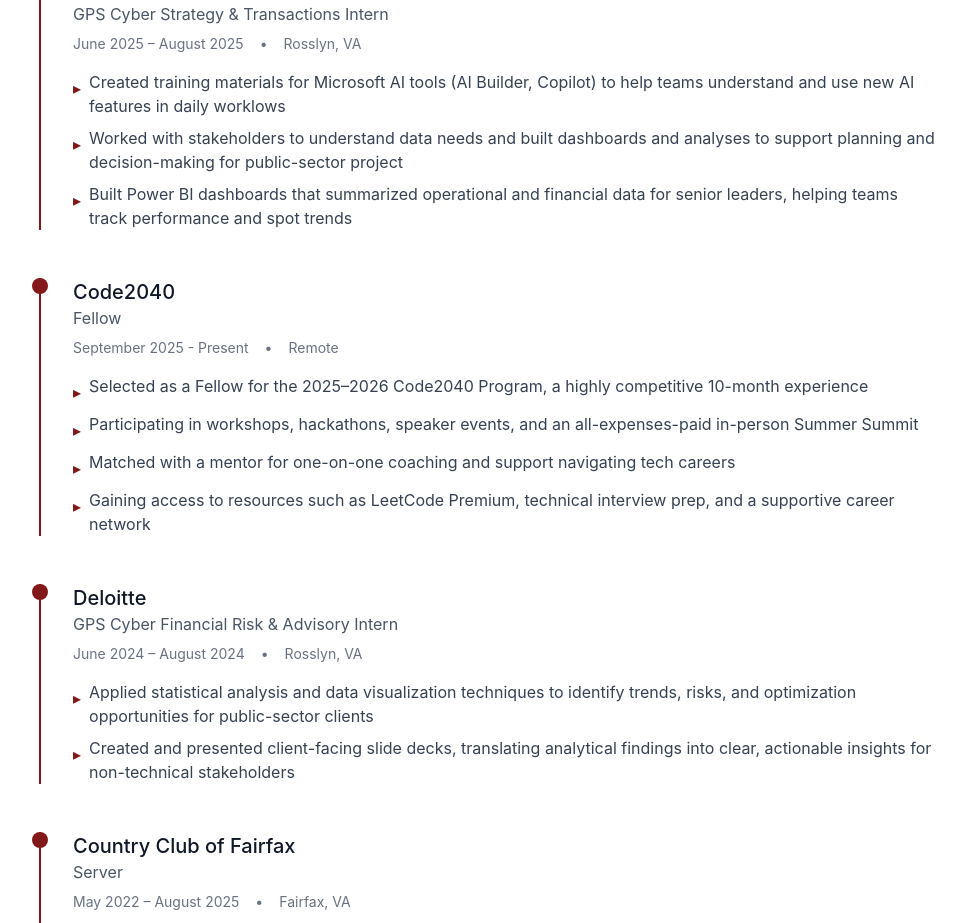
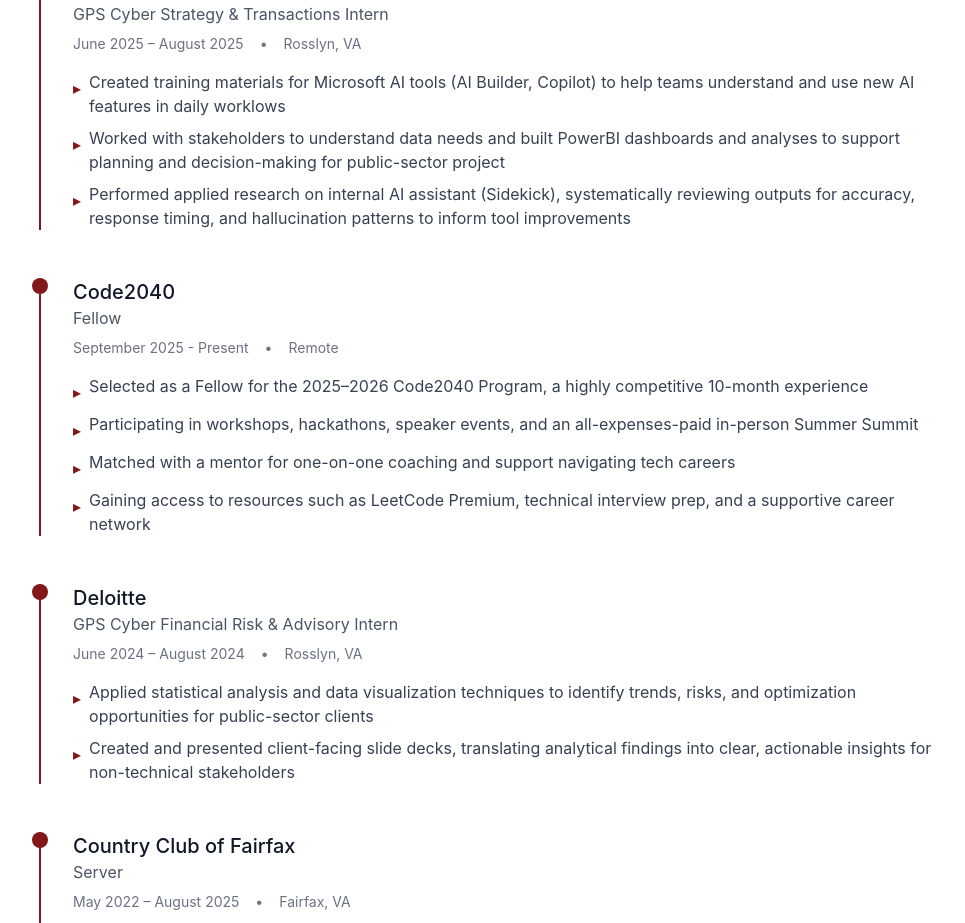
Before and after one commit to madsej/madsej.github.io, a React app: page / in a window 1280 px wide. Shown: the part 1960-2883 px from the top of the page, without its empty margins (153-1118 px from the left). Built offline with nearby package versions, Linux system fonts and the light colour scheme; the HTML template or start-up script is replaced by a standard one.

Commit message:
Revise experience details in Experience.tsx
Updated experience description to include applied research on internal AI assistant and corrected Power BI to PowerBI.

```diff
--- a/src/app/components/Experience.tsx
+++ b/src/app/components/Experience.tsx
@@ -19,8 +19,8 @@
     period: 'June 2025 – August 2025',
     description: [
       'Created training materials for Microsoft AI tools (AI Builder, Copilot) to help teams understand and use new AI features in daily worklows',
-      'Worked with stakeholders to understand data needs and built dashboards and analyses to support planning and decision-making for public-sector project',
-      'Built Power BI dashboards that summarized operational and financial data for senior leaders, helping teams track performance and spot trends'
+      'Worked with stakeholders to understand data needs and built PowerBI dashboards and analyses to support planning and decision-making for public-sector project',
+      'Performed applied research on internal AI assistant (Sidekick), systematically reviewing outputs for accuracy, response timing, and hallucination patterns to inform tool improvements'
     ]
   },
   {
```
